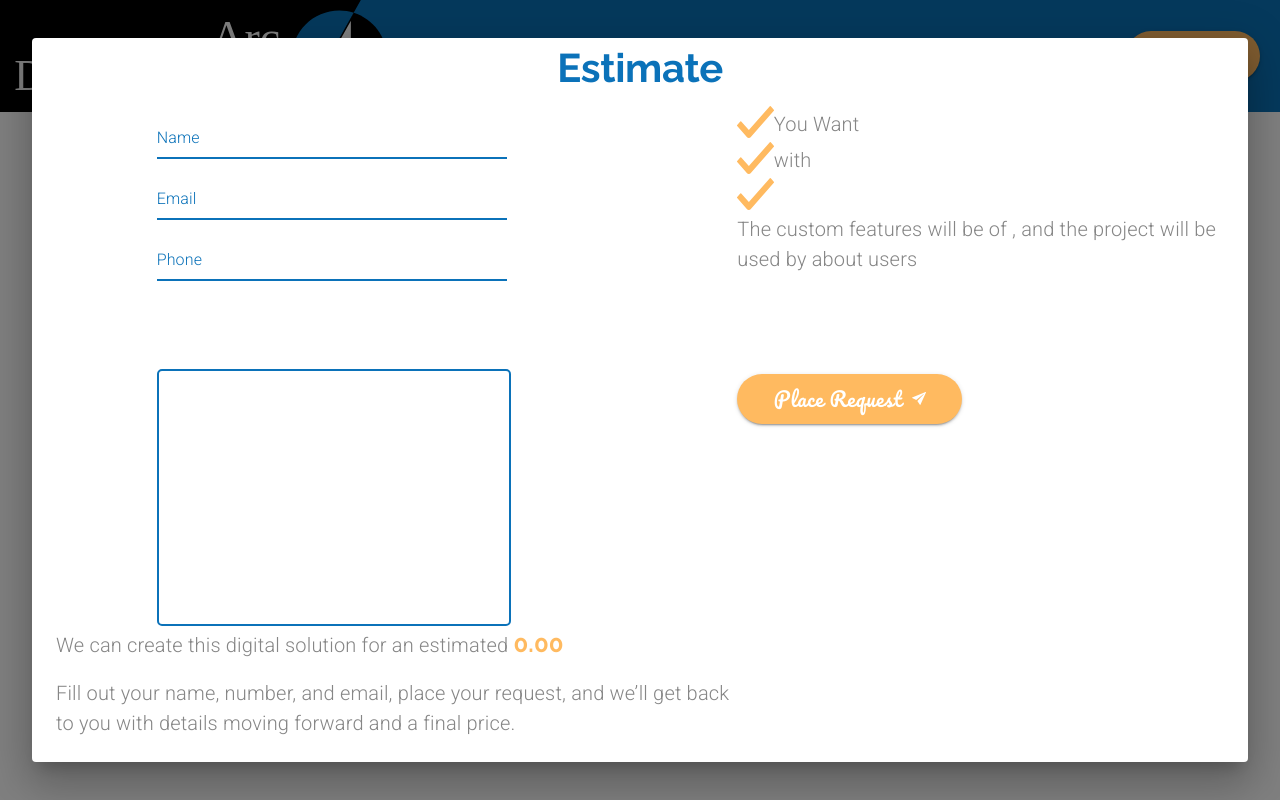
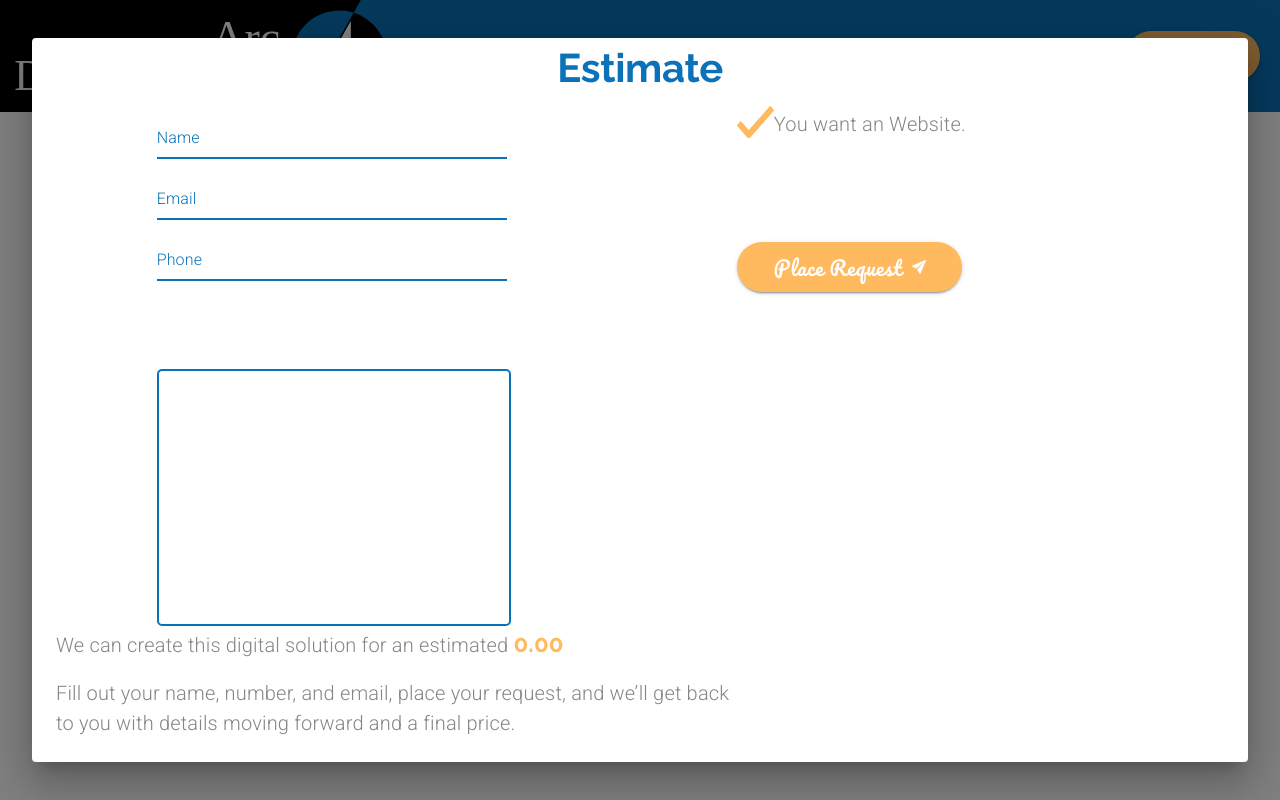
Before and after one commit to SepantaJoshani/Arc-Dev-Clone, a React (Create React App) app: page /estimate in a window 1280 px wide. Both pictures are taken after a click on the button "Get Estimate". Shown: the part 423-1223 px from the top of the page. Built offline with nearby package versions, Linux system fonts and the light colour scheme.

Commit message:
add website logic

```diff
--- a/src/pages/Estimate.js
+++ b/src/pages/Estimate.js
@@ -157,17 +157,32 @@
       case "Custom Software Development":
         setQuestions(softwareQuestions);
         setService(newSelected.title);
+        setPlatforms([]);
+        setFeatures([]);
+        setCustomFeatures("");
+        setCategory("");
+        setUsers("");
 
         break;
 
       case "iOS/Android App Development":
         setQuestions(softwareQuestions);
         setService(newSelected.title);
+        setPlatforms([]);
+        setFeatures([]);
+        setCustomFeatures("");
+        setCategory("");
+        setUsers("");
         break;
 
       case "Website Development":
         setQuestions(websiteQuestions);
         setService(newSelected.title);
+        setPlatforms([]);
+        setFeatures([]);
+        setCustomFeatures("");
+        setCategory("");
+        setUsers("");
         break;
 
       default:
@@ -310,6 +325,103 @@
     }
   };
 
+  const getCategory = () => {
+    if (questions.length === 2) {
+      const newCategory = questions
+        .filter(
+          (question) =>
+            question.title === "Which type of website are you wanting?"
+        )[0]
+        .options.filter((option) => option.selected)[0].title;
+
+      setCategory(newCategory);
+    }
+  };
+
+  const softwareSelection = (
+    <Fragment>
+      <Grid item container direction="column">
+        <Grid item container alignItems="center">
+          <Grid item>
+            <img src={check} alt="checkmark" />
+          </Grid>
+          <Grid item>
+            <Typography variant="body1">
+              You Want {service}
+              {platforms.length > 0 && dialogFirstCheckStatement}
+            </Typography>
+          </Grid>
+        </Grid>
+        <Grid item container alignItems="center">
+          <Grid item>
+            <img src={check} alt="checkmark" />
+          </Grid>
+          <Grid item>
+            <Typography variant="body1">
+              {"with "}
+              {/* if we have features... */}
+              {features.length > 0
+                ? //...and there's only 1...
+                  features.length === 1
+                  ? //then end the sentence here
+                    `${features[0]}.`
+                  : //otherwise, if there are two features...
+                  features.length === 2
+                  ? //...then end the sentence here
+                    `${features[0]} and ${features[1]}.`
+                  : //otherwise, if there are three or more features...
+                    features
+                      //filter out the very last feature...
+                      .filter((feature, index) => index !== features.length - 1)
+                      //and for those features return their name...
+                      .map((feature, index) => (
+                        <span key={index}>{`${feature}, `}</span>
+                      ))
+                : null}
+              {features.length > 0 &&
+              features.length !== 1 &&
+              features.length !== 2
+                ? //...and then finally add the last feature with 'and' in front of it
+                  ` and ${features[features.length - 1]}.`
+                : null}
+            </Typography>
+          </Grid>
+        </Grid>
+        <Grid item container alignItems="center">
+          <Grid item>
+            <img src={check} alt="checkmark" />
+          </Grid>
+          <Grid item>
+            <Typography variant="body1">
+              The custom features will be of {customFeatures.toLowerCase()}
+              {`, and the project will be used by about ${users}users`}
+            </Typography>
+          </Grid>
+        </Grid>
+      </Grid>
+    </Fragment>
+  );
+
+  const websiteSelection = (
+    <Fragment>
+      <Grid item container direction="column">
+        <Grid item container alignItems="center">
+          <Grid item>
+            <img src={check} alt="checkmark" />
+          </Grid>
+          <Grid item>
+            <Typography variant="body1">
+              You want{" "}
+              {category === "Basic"
+                ? "a Basic Website"
+                : `an ${category} Website.`}
+            </Typography>
+          </Grid>
+        </Grid>
+      </Grid>
+    </Fragment>
+  );
+
   return (
     <Grid container direction="row">
       {/*--------First Block (Left Side)--------*/}
@@ -449,6 +561,7 @@
               getPlatforms();
               getFeatures();
               getCustomFeatures();
+              getCategory();
             }}
             variant="contained"
             className={classes.estimateButton}
@@ -544,69 +657,7 @@
 
             <Grid item container direction="column" md={5}>
               <Grid item>
-                <Grid item container direction="column">
-                  <Grid item container alignItems="center">
-                    <Grid item>
-                      <img src={check} alt="checkmark" />
-                    </Grid>
-                    <Grid item>
-                      <Typography variant="body1">
-                        You Want {service}
-                        {platforms.length > 0 && dialogFirstCheckStatement}
-                      </Typography>
-                    </Grid>
-                  </Grid>
-                  <Grid item container alignItems="center">
-                    <Grid item>
-                      <img src={check} alt="checkmark" />
-                    </Grid>
-                    <Grid item>
-                      <Typography variant="body1">
-                        {"with "}
-                        {/* if we have features... */}
-                        {features.length > 0
-                          ? //...and there's only 1...
-                            features.length === 1
-                            ? //then end the sentence here
-                              `${features[0]}.`
-                            : //otherwise, if there are two features...
-                            features.length === 2
-                            ? //...then end the sentence here
-                              `${features[0]} and ${features[1]}.`
-                            : //otherwise, if there are three or more features...
-                              features
-                                //filter out the very last feature...
-                                .filter(
-                                  (feature, index) =>
-                                    index !== features.length - 1
-                                )
-                                //and for those features return their name...
-                                .map((feature, index) => (
-                                  <span key={index}>{`${feature}, `}</span>
-                                ))
-                          : null}
-                        {features.length > 0 &&
-                        features.length !== 1 &&
-                        features.length !== 2
-                          ? //...and then finally add the last feature with 'and' in front of it
-                            ` and ${features[features.length - 1]}.`
-                          : null}
-                      </Typography>
-                    </Grid>
-                  </Grid>
-                  <Grid item container alignItems="center">
-                    <Grid item>
-                      <img src={check} alt="checkmark" />
-                    </Grid>
-                    <Grid item>
-                      <Typography variant="body1">
-                        The custom features will be of{" "}
-                        {customFeatures.toLowerCase()}
-                        {`, and the project will be used by about ${users}users`}
-                      </Typography>
-                    </Grid>
-                  </Grid>
-                </Grid>
+                {questions.length > 2 ? softwareSelection : websiteSelection}
               </Grid>
               <Grid item>
                 <Button variant="contained" className={classes.estimateButton}>
```
